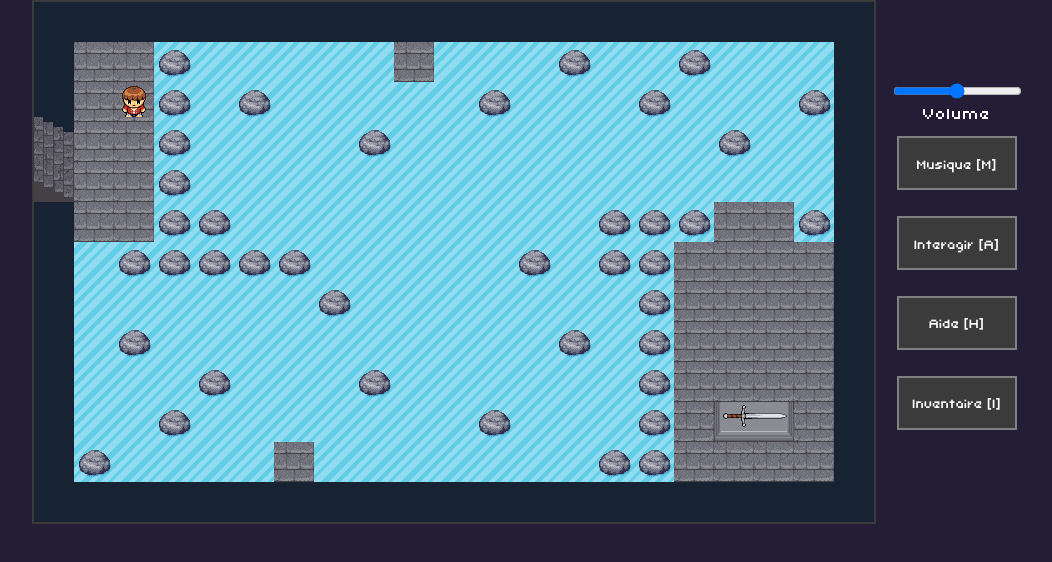
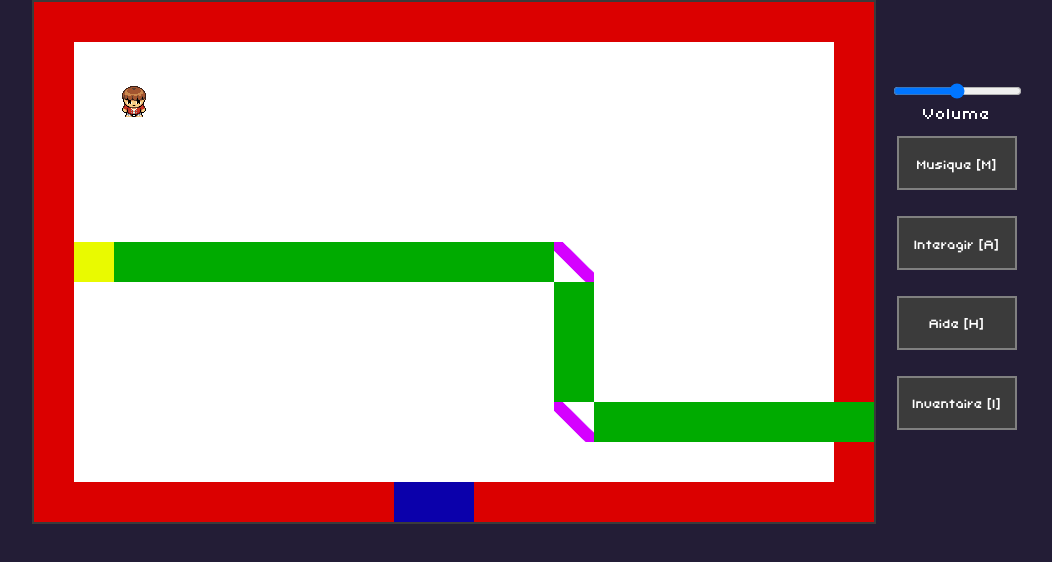
Before and after one commit to bbombardella/getaway, a React (Create React App) app: page / in a window 1280 px wide. Both pictures are taken after a click on the button "Passer". Shown: the top 562 px of the page, without its empty margins (105-1157 px from the left). Built offline with nearby package versions, Linux system fonts and the light colour scheme.

Commit message:
Changement salle + structuration miroir

```diff
--- a/src/App.js
+++ b/src/App.js
@@ -20,7 +20,6 @@ export default function App() {
       return (
       <div className='game'>
         <Map>
-          <World />
           <Player skin={1} />
         </Map>
         <Tools />
--- a/src/components/map/index.jsx
+++ b/src/components/map/index.jsx
@@ -1,12 +1,39 @@
-import React from 'react';
+import React, { useState } from 'react';
+import { useSelector } from 'react-redux';
+import World from './world/';
 import './Map.css';
 
 export default function Map(props) {
+
+    const world = useSelector(state => ({
+        world: state.world
+    }));
+
+    let matrice_miroir = [
+        {
+            x: 0,
+            y: 0,
+            orientation: 'down'
+        }
+    ];
+
+    if(world===12) {
         return(
             <div className='map'>
+                <World world={world.world} />
+                {
+                    props.children
+                }
+            </div>
+        );
+    } else {
+        return(
+            <div className='map'>
+                <World world={world.world} />
                 {
                     props.children
                 }
             </div>
         );
     }
+}
--- a/src/components/map/world/index.jsx
+++ b/src/components/map/world/index.jsx
@@ -31,8 +31,7 @@ function MapRow(props) {
     );
 }
 
-export default function World(props) {
-    const world = useSelector(state => state.world);
+export default function World({ world }) {
 
     const tile = tiles[`collision${world}`];
 
--- a/src/components/map/world/reducer.js
+++ b/src/components/map/world/reducer.js
@@ -1,6 +1,6 @@
 import { WORLD_SET_LOADING, WORLD_SET_NUMBER } from '../../../config/const/settings';
 
-const initialState = 3;
+const initialState = 12;
 
 export default function worldReducer(state = initialState, action) {
     switch (action.type) {
```
Lines whose indentation alone changed are shown as unchanged.
